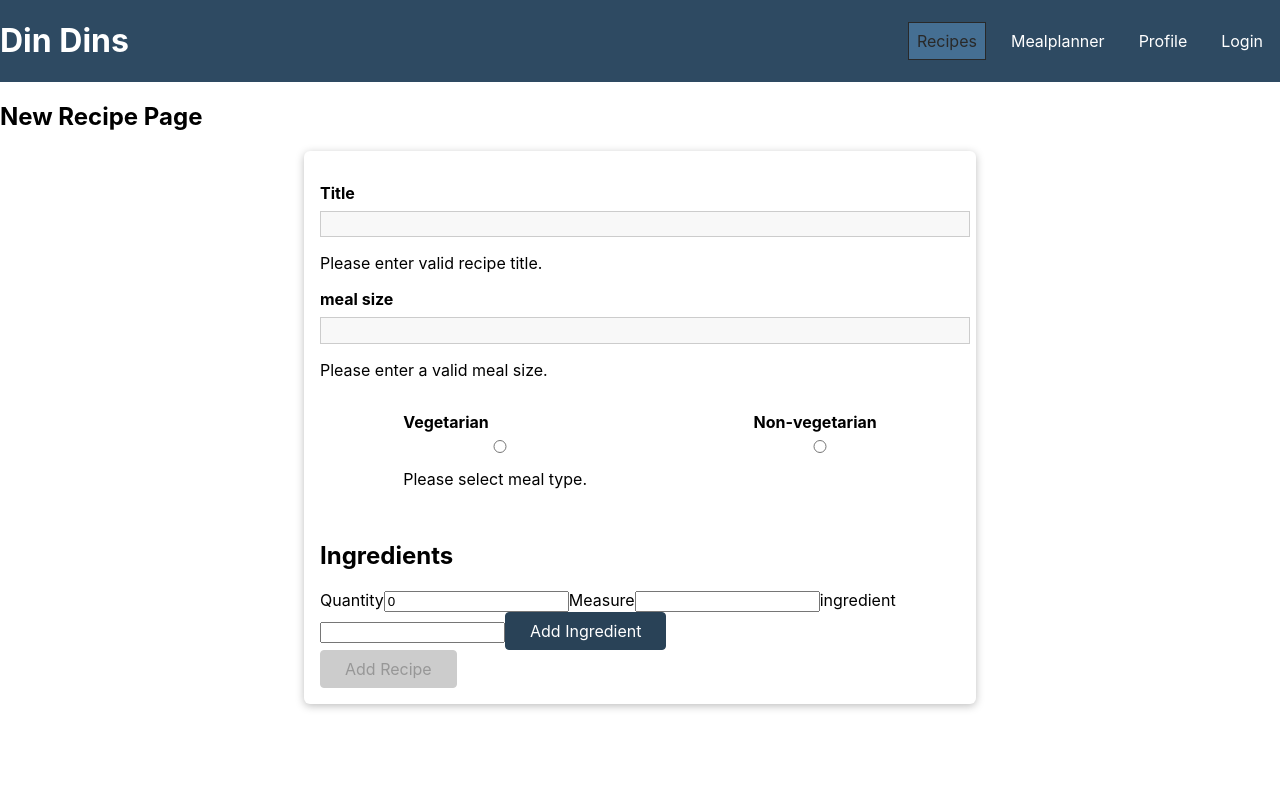
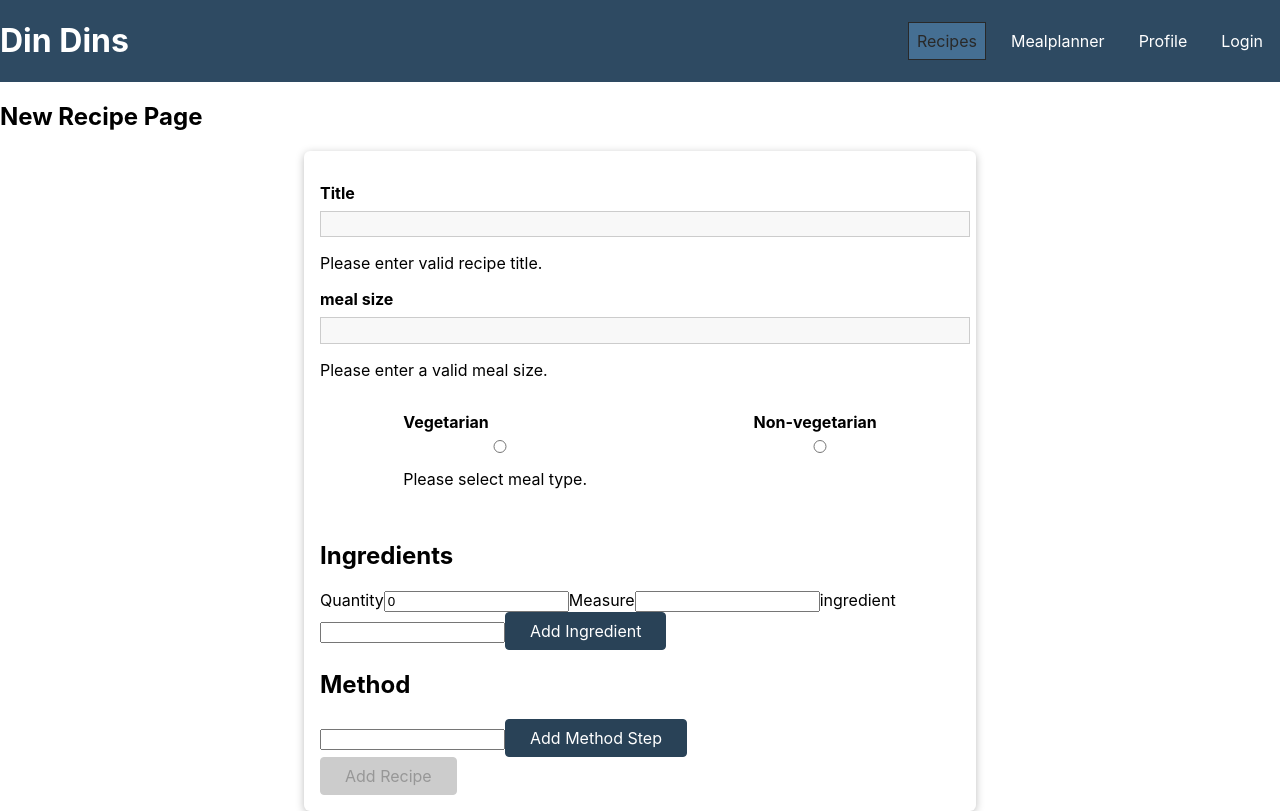
Before and after one commit to Max-Stevenson/din-dins, a React (Create React App) app in the folder frontend/: page /recipes/new in a window 1280 px wide. Built offline with nearby package versions, Linux system fonts and the light colour scheme.

Commit message:
NewRecipe page nearly completed functionality wise.
- Added steps to add a single method step.
- Method steps displayed to user.

```diff
--- a/frontend/src/recipes/pages/NewRecipe.js
+++ b/frontend/src/recipes/pages/NewRecipe.js
@@ -9,13 +9,20 @@ const reducer = (state, action) => {
   switch (action.type) {
     case "ADD_ITEM":
       return {
+        ...state,
         ingredients: [...state.ingredients, { ingredient: action.ingredient }]
       };
     case "REMOVE":
       return {
+        ...state,
         ingredients: state.ingredients.filter(si => {
           return si.ingredient.item !== action.i.ingredient.item;
         })
+      };
+    case "ADD_METHOD":
+      return {
+        ...state,
+        method: [...state.method, { step: action.methodStep }]
       };
     default:
       return state;
@@ -23,7 +30,11 @@ const reducer = (state, action) => {
 };
 
 const NewRecipe = () => {
-  const [{ ingredients }, dispatch] = useReducer(reducer, { ingredients: [] });
+  const [{ ingredients, method }, dispatch] = useReducer(reducer, {
+    ingredients: [],
+    method: []
+  });
+  const [methodStep, setMethodStep] = useState("");
   const [quantity, setQuantity] = useState(0);
   const [measure, setMeasure] = useState("");
   const [item, setItem] = useState("");
@@ -56,9 +67,18 @@ const NewRecipe = () => {
     setItem("");
   };
 
+  const handleAddMethod = e => {
+    e.preventDefault();
+    dispatch({
+      type: "ADD_METHOD",
+      methodStep
+    });
+    setMethodStep("");
+  };
+
   const recipeSubmitHandler = event => {
     event.preventDefault();
-    console.log({...formState.inputs, ingredients});
+    console.log({ ...formState.inputs, ingredients, method });
   };
 
   return (
@@ -109,7 +129,8 @@ const NewRecipe = () => {
         <div className="recipe-form__ingredients-list">
           <h2>Ingredients</h2>
           <ul>
-            {ingredients.map((i, idx) => (
+            {ingredients.length > 0 &&
+              ingredients.map((i, idx) => (
                 <li key={idx}>
                   {i.ingredient.quantity} {i.ingredient.measure}{" "}
                   {i.ingredient.item}
@@ -149,6 +170,23 @@ const NewRecipe = () => {
           />
           <Button onClick={handleAdd}>Add Ingredient</Button>
         </div>
+        <div className="recipe-form__method-list">
+          <h2>Method</h2>
+          <ol>
+            {method.map((m, idx) => (
+              <li key={idx}>{m.step}</li>
+            ))}
+          </ol>
+        </div>
+        <div className="recipe-form__method-input">
+          <input
+            type="text"
+            id="method"
+            onChange={e => setMethodStep(e.target.value)}
+            value={methodStep}
+          />
+          <Button onClick={handleAddMethod}>Add Method Step</Button>
+        </div>
         <Button type="submit" disabled={!formState.isValid}>
           Add Recipe
         </Button>
```
Lines whose indentation alone changed are shown as unchanged.
